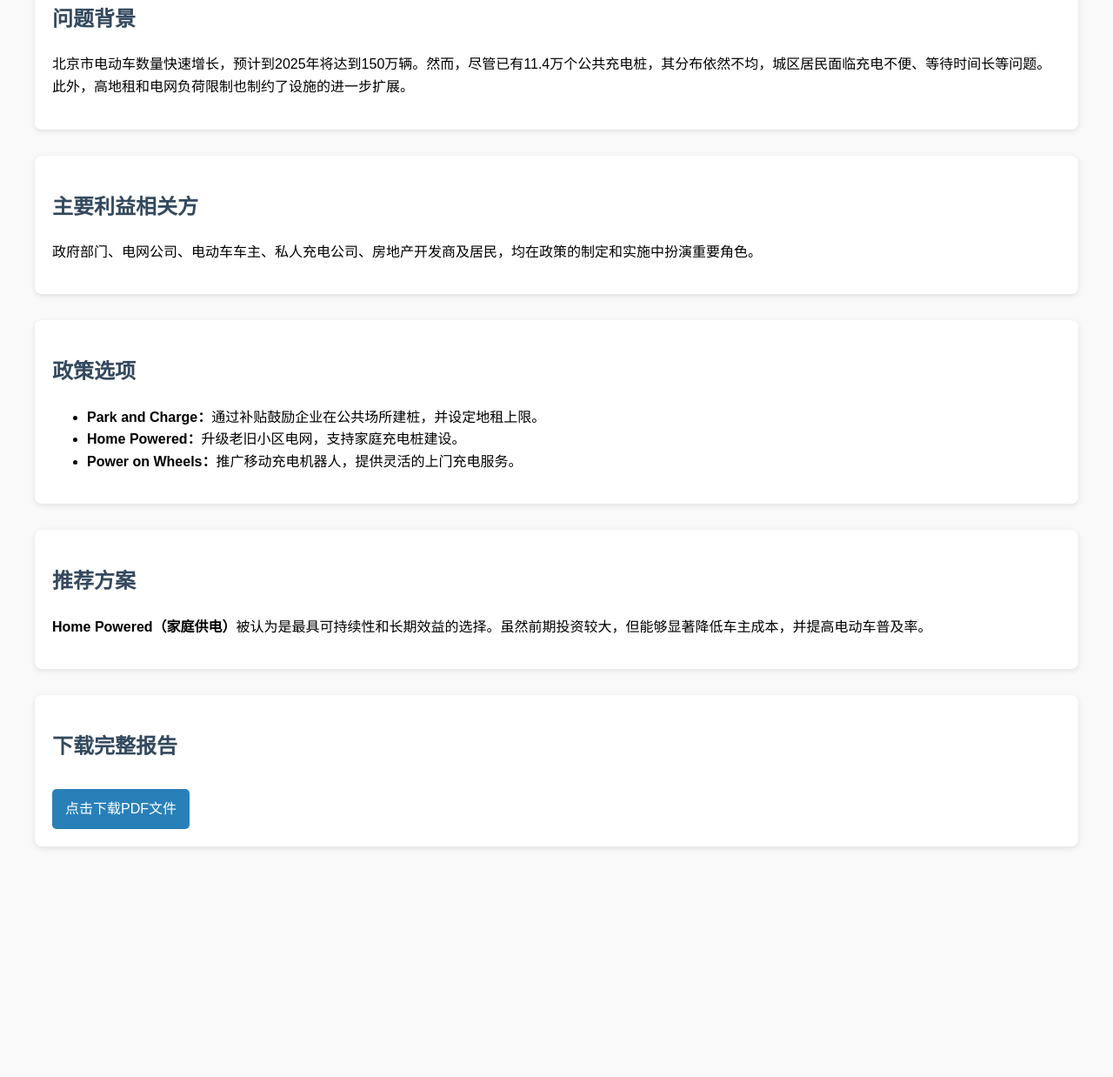
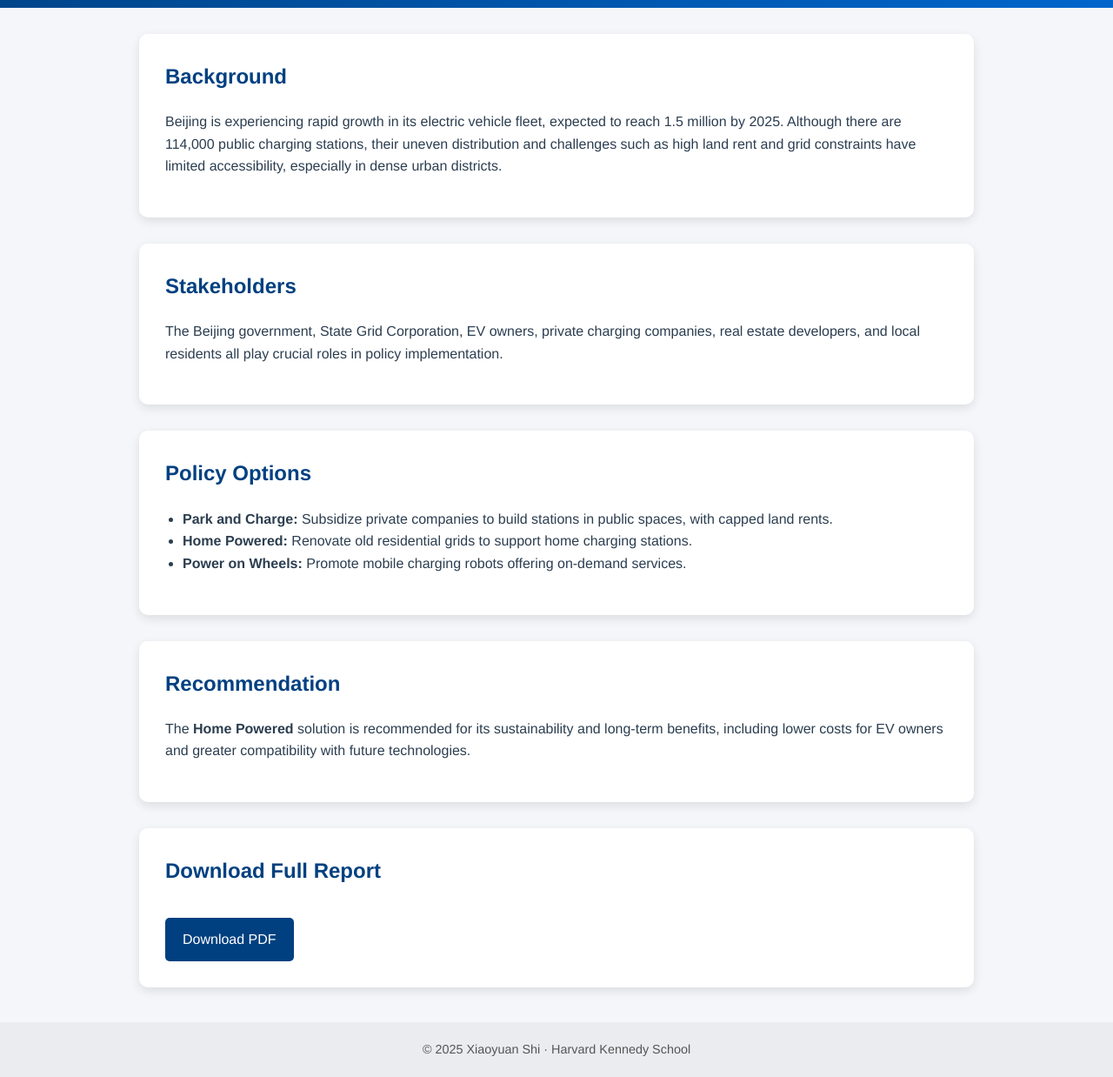
Before and after one commit to Davidshi0715/ev-policy-memo, a plain HTML site: page index.html in a window 1280 px wide. Shown: the part 215-1453 px from the top of the page at 87% size. Before the commit the page ends 1228 px from the top, so only its background shows below. Drawn offline with Linux system fonts and the light colour scheme.

Commit message:
Update index.html

```diff
--- a/index.html
+++ b/index.html
@@ -1,80 +1,108 @@
 <!DOCTYPE html>
-<html lang="zh">
+<html lang="en">
 <head>
     <meta charset="UTF-8">
     <meta name="viewport" content="width=device-width, initial-scale=1.0">
-    <title>北京电动车充电基础设施政策备忘录</title>
+    <title>EV Charging Infrastructure Policy Memo</title>
     <style>
         body {
-            font-family: Arial, sans-serif;
-            margin: 40px;
-            background-color: #f9f9f9;
+            font-family: 'Helvetica Neue', Arial, sans-serif;
+            margin: 0;
+            padding: 0;
+            background-color: #f4f6f9;
+            color: #2c3e50;
             line-height: 1.6;
         }
         header {
+            background: linear-gradient(135deg, #004080, #0066cc);
+            color: white;
+            padding: 50px 20px;
             text-align: center;
-            margin-bottom: 40px;
         }
         header h1 {
-            color: #2c3e50;
+            margin: 0;
+            font-size: 2.5em;
+        }
+        header p {
+            margin-top: 10px;
+            font-size: 1.2em;
+            opacity: 0.9;
         }
         section {
-            margin-bottom: 30px;
+            max-width: 900px;
+            margin: 30px auto;
             background: #fff;
-            padding: 20px;
-            border-radius: 8px;
-            box-shadow: 0 2px 6px rgba(0,0,0,0.1);
+            padding: 30px;
+            border-radius: 10px;
+            box-shadow: 0 4px 12px rgba(0,0,0,0.1);
         }
         h2 {
-            color: #34495e;
+            color: #004080;
+            margin-top: 0;
+        }
+        ul {
+            padding-left: 20px;
         }
         a.download {
             display: inline-block;
-            padding: 10px 15px;
-            background-color: #2980b9;
+            padding: 12px 20px;
+            background-color: #004080;
             color: #fff;
             text-decoration: none;
             border-radius: 5px;
-            margin-top: 10px;
+            margin-top: 15px;
+            transition: background 0.3s ease;
         }
         a.download:hover {
-            background-color: #1f6391;
+            background-color: #002b59;
+        }
+        footer {
+            text-align: center;
+            padding: 20px;
+            background: #eaecef;
+            margin-top: 40px;
+            font-size: 0.9em;
+            color: #555;
         }
     </style>
 </head>
 <body>
     <header>
-        <h1>北京电动车充电基础设施政策备忘录</h1>
-        <p>作者：David Shi ｜ 日期：2024年12月10日</p>
+        <h1>EV Charging Infrastructure Policy Memo</h1>
+        <p>By Xiaoyuan Shi · Harvard Kennedy School</p>
     </header>
 
     <section>
-        <h2>问题背景</h2>
-        <p>北京市电动车数量快速增长，预计到2025年将达到150万辆。然而，尽管已有11.4万个公共充电桩，其分布依然不均，城区居民面临充电不便、等待时间长等问题。此外，高地租和电网负荷限制也制约了设施的进一步扩展。</p>
+        <h2>Background</h2>
+        <p>Beijing is experiencing rapid growth in its electric vehicle fleet, expected to reach 1.5 million by 2025. Although there are 114,000 public charging stations, their uneven distribution and challenges such as high land rent and grid constraints have limited accessibility, especially in dense urban districts.</p>
     </section>
 
     <section>
-        <h2>主要利益相关方</h2>
-        <p>政府部门、电网公司、电动车车主、私人充电公司、房地产开发商及居民，均在政策的制定和实施中扮演重要角色。</p>
+        <h2>Stakeholders</h2>
+        <p>The Beijing government, State Grid Corporation, EV owners, private charging companies, real estate developers, and local residents all play crucial roles in policy implementation.</p>
     </section>
 
     <section>
-        <h2>政策选项</h2>
+        <h2>Policy Options</h2>
         <ul>
-            <li><strong>Park and Charge：</strong>通过补贴鼓励企业在公共场所建桩，并设定地租上限。</li>
-            <li><strong>Home Powered：</strong>升级老旧小区电网，支持家庭充电桩建设。</li>
-            <li><strong>Power on Wheels：</strong>推广移动充电机器人，提供灵活的上门充电服务。</li>
+            <li><strong>Park and Charge:</strong> Subsidize private companies to build stations in public spaces, with capped land rents.</li>
+            <li><strong>Home Powered:</strong> Renovate old residential grids to support home charging stations.</li>
+            <li><strong>Power on Wheels:</strong> Promote mobile charging robots offering on-demand services.</li>
         </ul>
     </section>
 
     <section>
-        <h2>推荐方案</h2>
-        <p><strong>Home Powered（家庭供电）</strong>被认为是最具可持续性和长期效益的选择。虽然前期投资较大，但能够显著降低车主成本，并提高电动车普及率。</p>
+        <h2>Recommendation</h2>
+        <p>The <strong>Home Powered</strong> solution is recommended for its sustainability and long-term benefits, including lower costs for EV owners and greater compatibility with future technologies.</p>
     </section>
 
     <section>
-        <h2>下载完整报告</h2>
-        <a href="David Shi_Personal Policy Challenge Memo Final.pdf" class="download" download>点击下载PDF文件</a>
+        <h2>Download Full Report</h2>
+        <a href="David Shi_Personal Policy Challenge Memo Final.pdf" class="download" download>Download PDF</a>
     </section>
+
+    <footer>
+        © 2025 Xiaoyuan Shi · Harvard Kennedy School
+    </footer>
 </body>
 </html>
```
